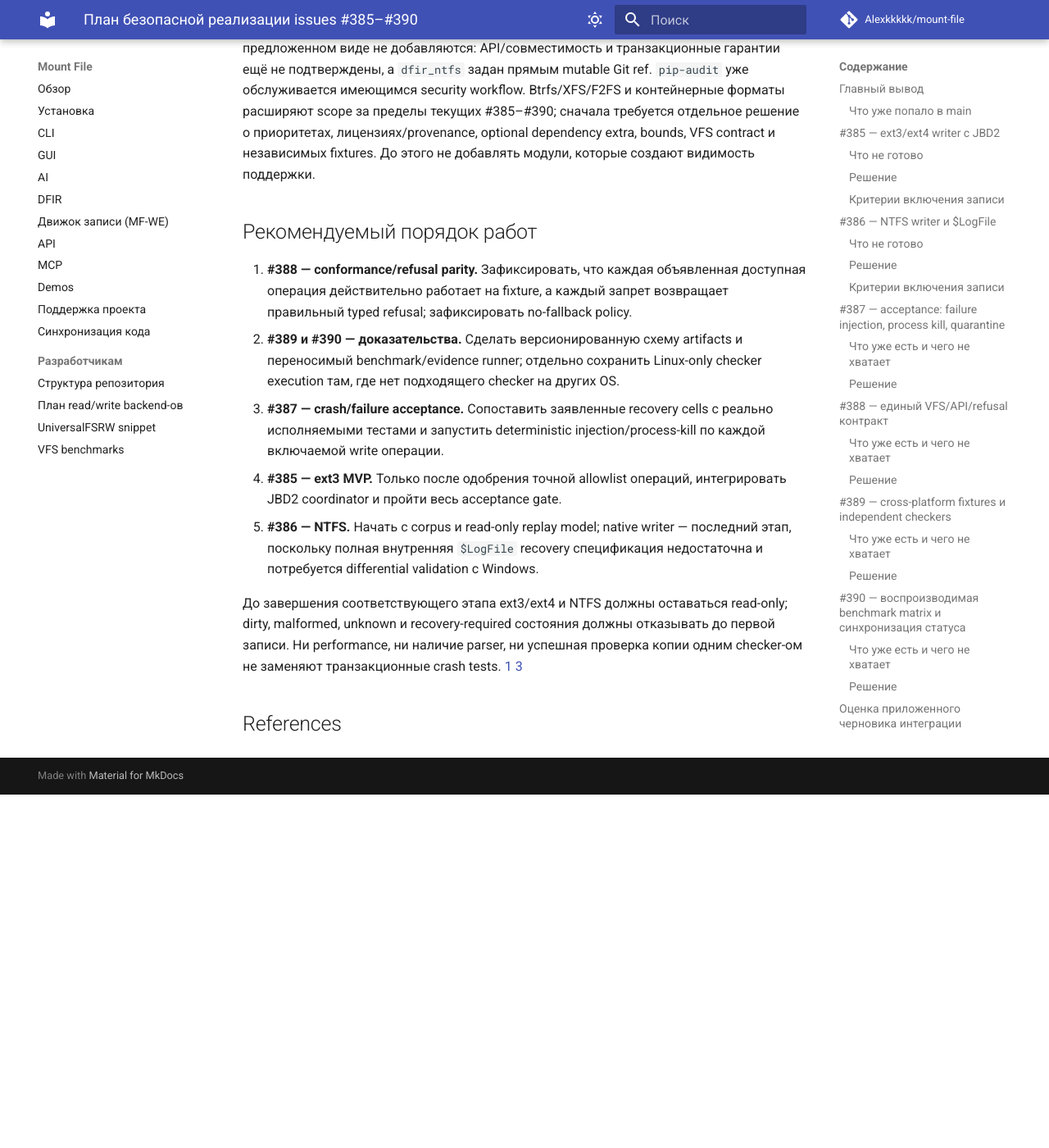
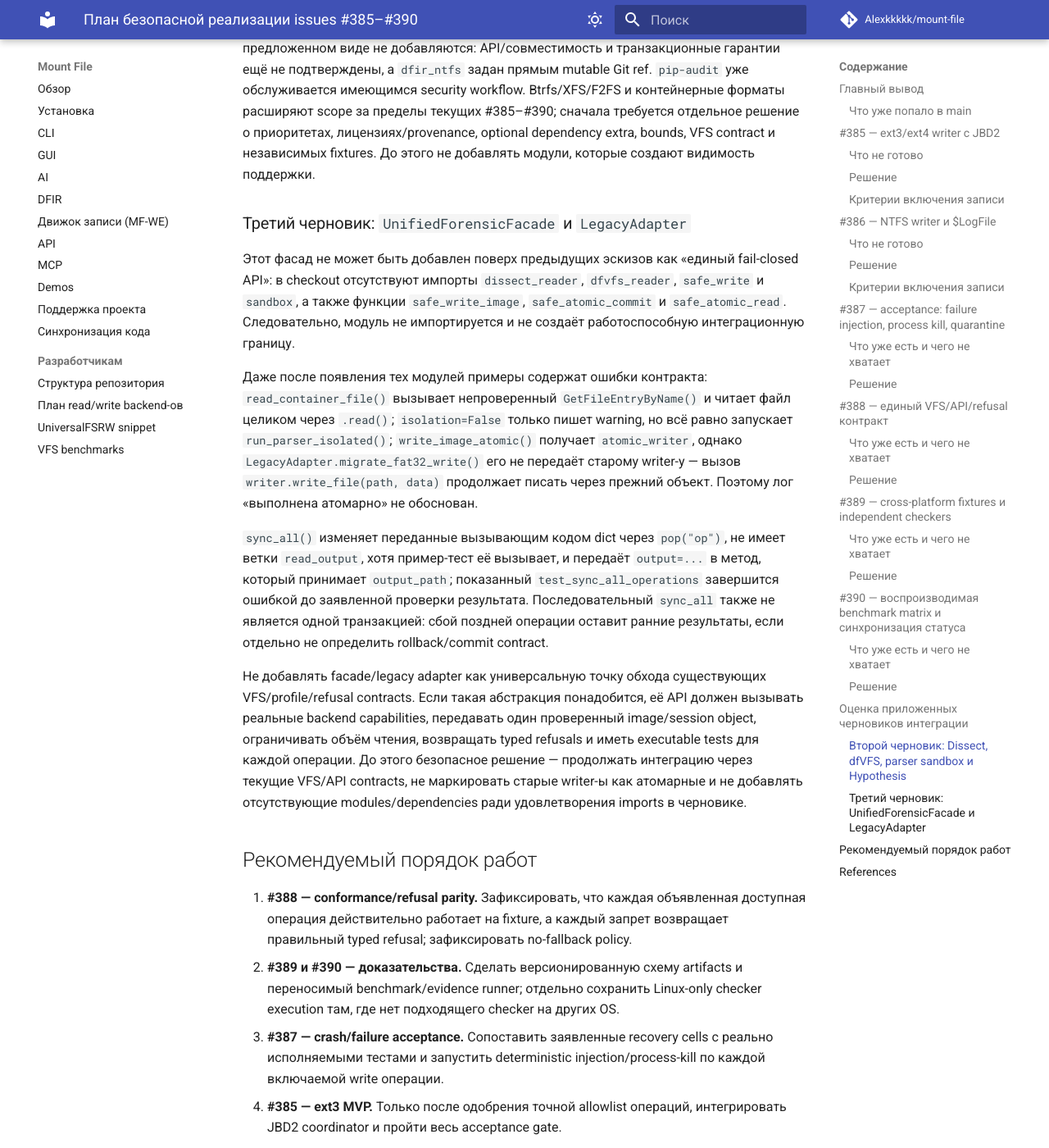
Before and after one commit to Alexkkkkk/mount-file, an MkDocs documentation site: the page built from docs/issue-385-390-solution-plan.md, in a window 1280 px wide and 1400 px high, scrolled down 8554 px. Shown: the whole window at 82% size. Built offline with MkDocs 1.6.1 and Material for MkDocs 9.7.7, drawn with Linux system fonts in a browser that asks for light colours; comment, search, counter and statistics services are not loaded; before the commit the page ends 9523 px from its top, so only the background shows below that; some of the changed text lies outside the part shown.

Commit message:
docs(plan): review unified facade integration draft

```diff
--- a/docs/issue-385-390-solution-plan.md
+++ b/docs/issue-385-390-solution-plan.md
@@ -95,7 +95,7 @@
 
 Write microbenchmark можно добавлять только как отдельный этап, только для уже объявленных bounded writer-профилей, только на новой disposable-копии для каждого повтора. Запись и независимый checker не включаются в измеряемый таймер; source hash сверяется до/после. Benchmark не повышает readiness, parity, recovery или power-loss claims. Синхронизацию README/CHANGELOG/CLI/GUI/VFS следует расширить до generated machine-readable claim manifest; validator остаётся проверочным и никогда не меняет пользовательский PR/файлы автоматически. [6] [7] [21] [22] [23]
 
-## Оценка приложенного черновика интеграции
+## Оценка приложенных черновиков интеграции
 
 Предложенные фрагменты **не добавляются в runtime-код как готовые реализации**. В `JBD2Backend` методы start/commit/abort/recover возвращают `True`, не читают и не меняют журнал и не обеспечивают durable ordering; `Ext4Writer.write_file()` всё ещё выбрасывает `NotImplementedError`. Такой API может создать ложное впечатление, что транзакция защищена, хотя записи и восстановления нет. В проекте уже есть ограниченные JBD2 record/checkpoint helpers; следующий шаг — интегрировать их в проверяемый coordinator и пройти gates из #385/#387, а не добавлять ещё одну no-op-обёртку. [1] [9] [10]
 
@@ -118,6 +118,16 @@
 Hypothesis state machine в примере импортирует `mountfile.safe_write.safe_atomic_commit/read`, которых в checkout нет. Кроме того, она ловит любой `Exception` при чтении и считает его допустимым, а её единственная invariant проверяет отсутствие `*.tmp`; поэтому повреждение уже успешно записанных данных может пройти тест. Это не моделирует commit/abort, writer operations или crash boundaries. `hypothesis` уже присутствует в dev extra; применять его следует после появления реального writer API, с моделью ожидаемого состояния и fault injection, не подавляя неожиданные ошибки.
 
 Зависимости `dissect.btrfs`, `dissect.xfs`, `dfvfs`, `atomicwriter` и `safeatomic` в предложенном виде не добавляются: API/совместимость и транзакционные гарантии ещё не подтверждены, а `dfir_ntfs` задан прямым mutable Git ref. `pip-audit` уже обслуживается имеющимся security workflow. Btrfs/XFS/F2FS и контейнерные форматы расширяют scope за пределы текущих #385–#390; сначала требуется отдельное решение о приоритетах, лицензиях/provenance, optional dependency extra, bounds, VFS contract и независимых fixtures. До этого не добавлять модули, которые создают видимость поддержки.
+
+### Третий черновик: `UnifiedForensicFacade` и `LegacyAdapter`
+
+Этот фасад не может быть добавлен поверх предыдущих эскизов как «единый fail-closed API»: в checkout отсутствуют импорты `dissect_reader`, `dfvfs_reader`, `safe_write` и `sandbox`, а также функции `safe_write_image`, `safe_atomic_commit` и `safe_atomic_read`. Следовательно, модуль не импортируется и не создаёт работоспособную интеграционную границу.
+
+Даже после появления тех модулей примеры содержат ошибки контракта: `read_container_file()` вызывает непроверенный `GetFileEntryByName()` и читает файл целиком через `.read()`; `isolation=False` только пишет warning, но всё равно запускает `run_parser_isolated()`; `write_image_atomic()` получает `atomic_writer`, однако `LegacyAdapter.migrate_fat32_write()` его не передаёт старому writer-у — вызов `writer.write_file(path, data)` продолжает писать через прежний объект. Поэтому лог «выполнена атомарно» не обоснован.
+
+`sync_all()` изменяет переданные вызывающим кодом dict через `pop("op")`, не имеет ветки `read_output`, хотя пример-тест её вызывает, и передаёт `output=...` в метод, который принимает `output_path`; показанный `test_sync_all_operations` завершится ошибкой до заявленной проверки результата. Последовательный `sync_all` также не является одной транзакцией: сбой поздней операции оставит ранние результаты, если отдельно не определить rollback/commit contract.
+
+Не добавлять facade/legacy adapter как универсальную точку обхода существующих VFS/profile/refusal contracts. Если такая абстракция понадобится, её API должен вызывать реальные backend capabilities, передавать один проверенный image/session object, ограничивать объём чтения, возвращать typed refusals и иметь executable tests для каждой операции. До этого безопасное решение — продолжать интеграцию через текущие VFS/API contracts, не маркировать старые writer-ы как атомарные и не добавлять отсутствующие modules/dependencies ради удовлетворения imports в черновике.
 
 ## Рекомендуемый порядок работ
 
```
